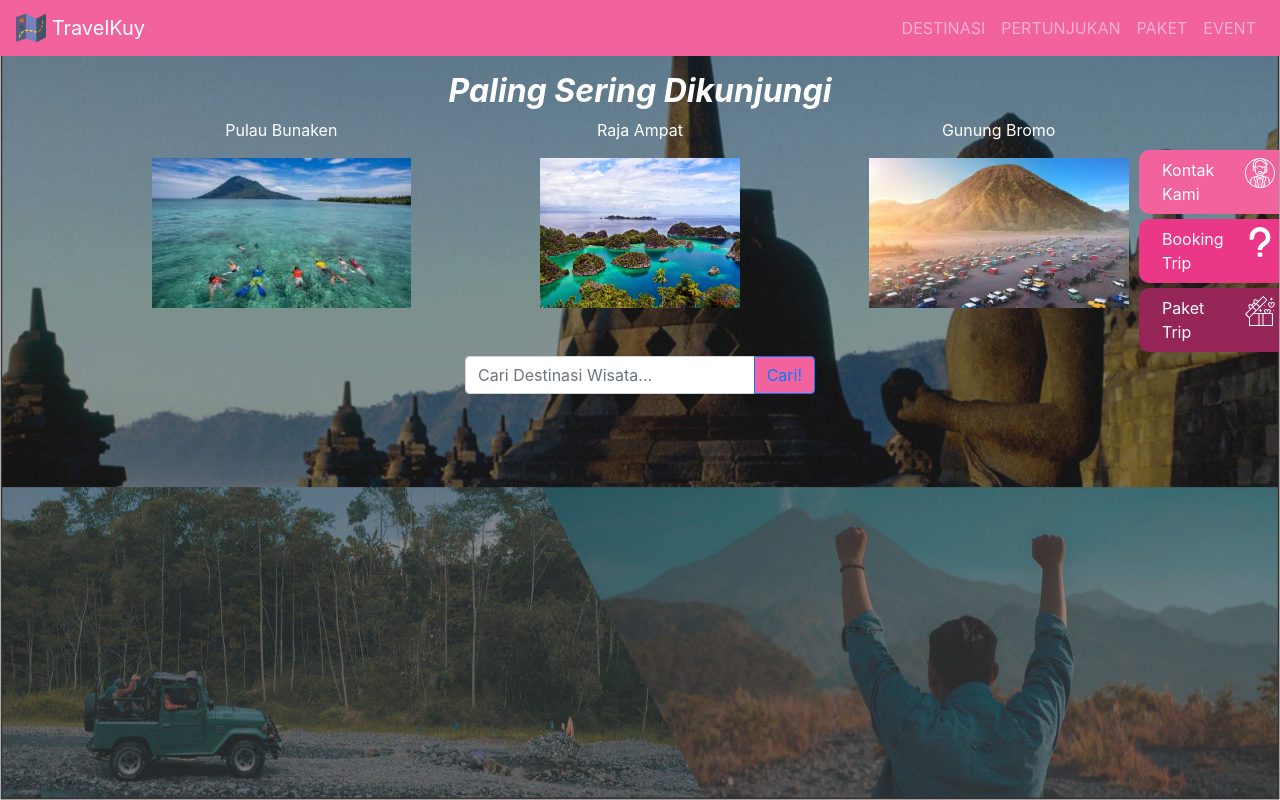
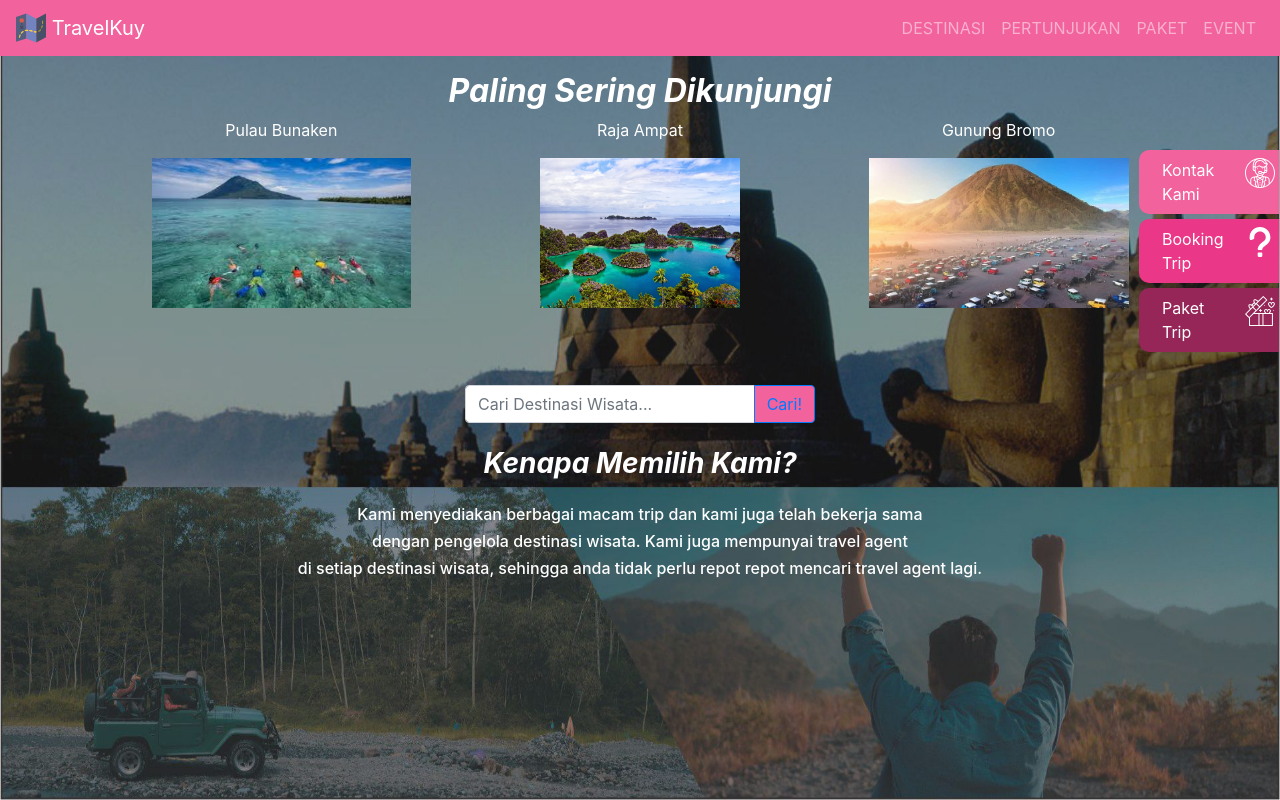
Before and after one commit to AnangM/SIWisata, a PHP site: page / in a window 1280 px wide. Run offline with PHP 8.4, Linux system fonts and the light colour scheme; some libraries are stand-ins or nearby versions.

Commit message:
add a comment

```diff
--- a/index.php
+++ b/index.php
@@ -66,7 +66,7 @@
       </div>
       <!-- row -->
     </div>
-    <div class="row" style="margin-top:3em;">
+    <div class="row" style="margin-top:4.8em;">
       <div class="col-md-4"></div>
       <div class="col-md-4">
         <form action="search.php" method="get">
@@ -77,10 +77,19 @@
             </div>
         </form>
       </div>
-
+    <div class="text-center text-white" style="margin-top:1.5em;">
+      <h3><i><b>Kenapa Memilih Kami?</b></i></h3>
+      <!-- text center -->
+    </div>
     </div>
     <!-- row -->
   </div>
+    <div class="text-center text-white" style="margin-top:1em;">
+      <h6>Kami menyediakan berbagai macam trip dan kami juga telah bekerja sama</h6>
+      <h6>dengan pengelola destinasi wisata. Kami juga mempunyai travel agent</h6>
+      <h6>di setiap destinasi wisata, sehingga anda tidak perlu repot repot mencari travel agent lagi.</h6>
+      <!-- text center -->
+    </div>
 
   <!-- container-fluid -->
 </div>
```
